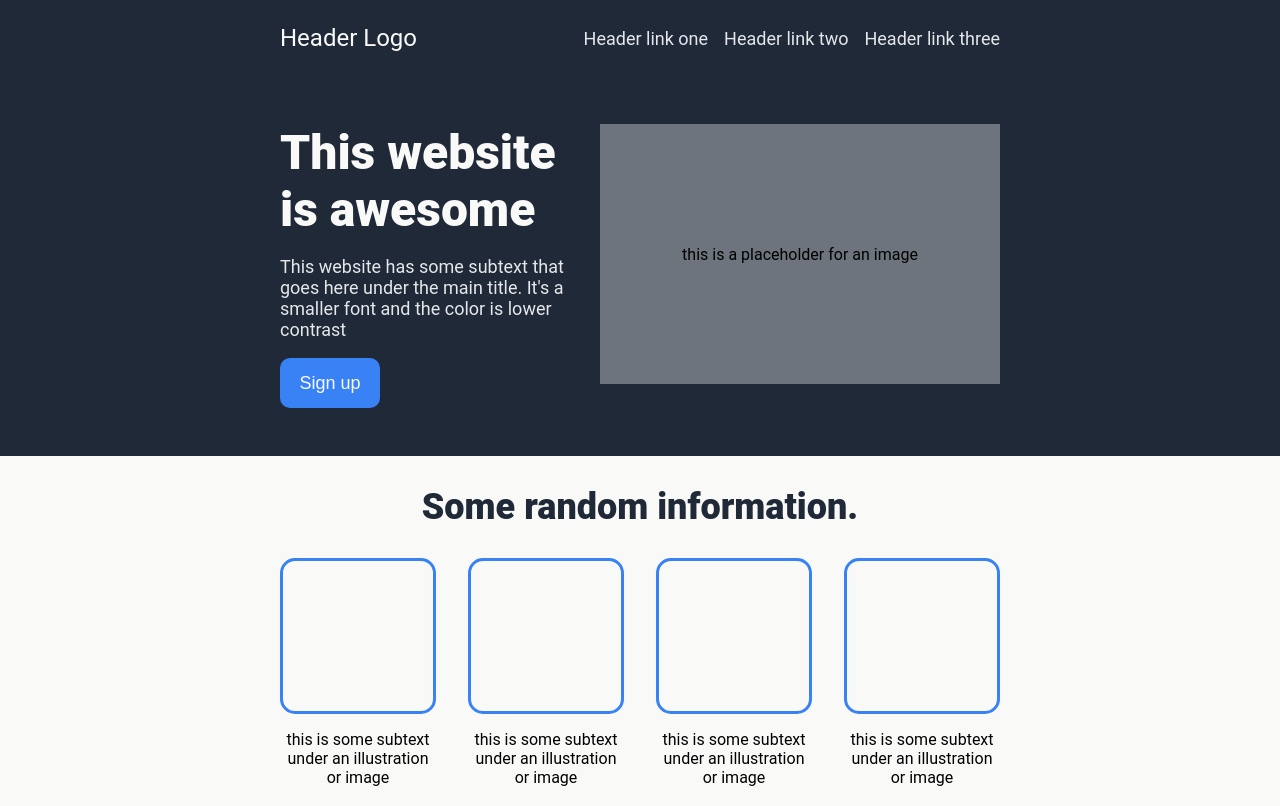
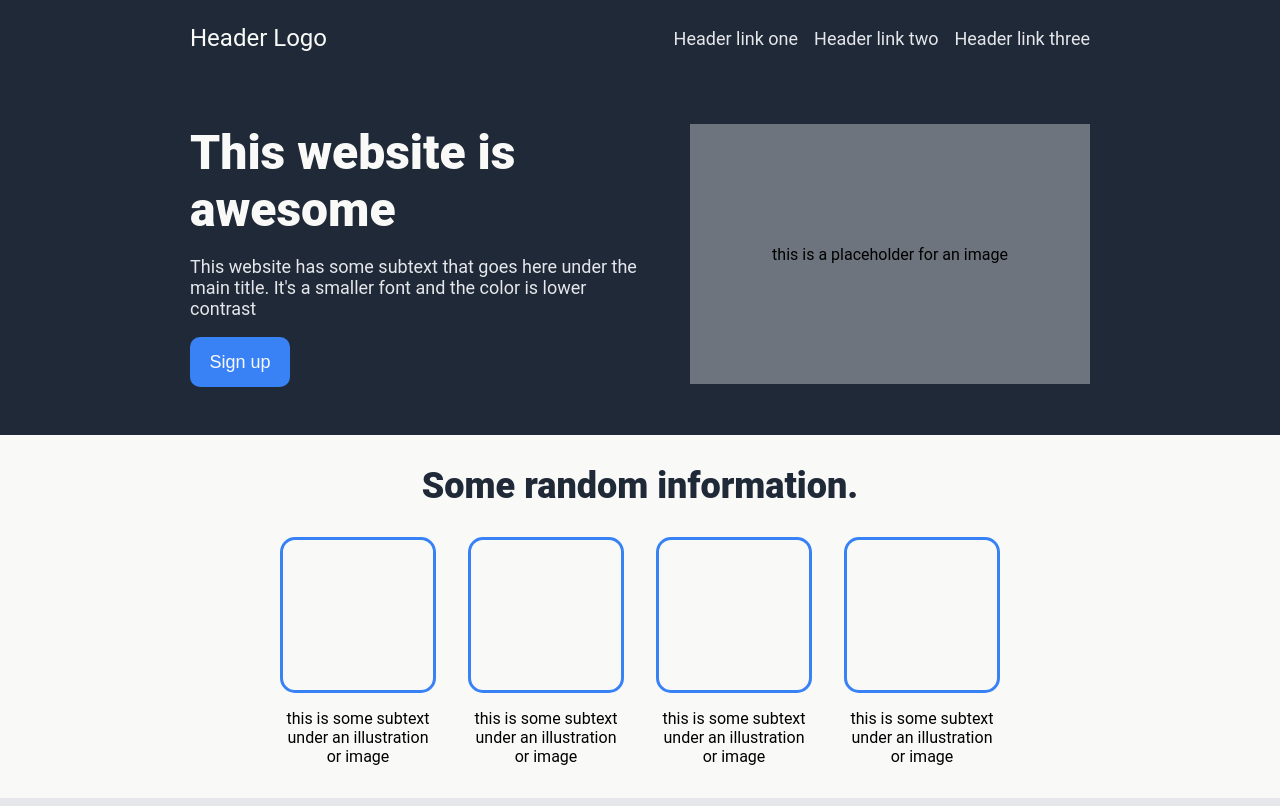
Before and after one commit to calepayson/odin-landing-page, a plain HTML site: page index.html in a window 1280 px wide. Shown: the top 806 px of the page. Drawn offline with Linux system fonts and the light colour scheme.

Commit message:
fix: add narrow and wide width alignments
- Add a variable for narrow content widths.
- Add a variable for wide content widths.
- Use the variables to adjust content widths.

```diff
--- a/style.css
+++ b/style.css
@@ -17,7 +17,8 @@
   --emphasis: italic;
 
   /* LAYOUT */
-  --content-width: 720px;
+  --wide-content-width: 900px;
+  --narrow-content-width: 720px;
   --item-spacing: 16px;
   --hero-padding: 48px;
   --carousel-gap: 32px;
@@ -62,7 +63,7 @@ button {
   display: flex;
   justify-content: space-between;
   align-items: center;
-  width: var(--content-width);
+  width: var(--wide-content-width);
   margin: auto;
 }
 
@@ -90,10 +91,12 @@ button {
 
 .hero-container {
   display: flex;
-  width: var(--content-width);
+  padding: 0;
+  margin: 0;
   margin: auto;
   padding-top: var(--hero-padding);
   padding-bottom: var(--hero-padding);
+  width: var(--wide-content-width);
 }
 
 .hero-text {
@@ -114,6 +117,8 @@ button {
 
 .hero-image {
   flex: 1;
+  display: flex;
+  justify-content: flex-end;
 }
 
 .hero-image > p {
@@ -134,7 +139,7 @@ button {
 }
 
 .info-container {
-  width: var(--content-width);
+  width: var(--narrow-content-width);
   margin: auto;
 }
 
@@ -168,7 +173,7 @@ button {
 }
 
 .quote-container {
-  width: var(--content-width);
+  width: var(--narrow-content-width);
   margin: auto;
   padding: 16px;
 }
@@ -187,6 +192,8 @@ button {
   font-weight: var(--bold);
 }
 
+/* SIGNUP */
+
 /* FOOTER */
 .footer {
   background-color: var(--dark-blue);
```
